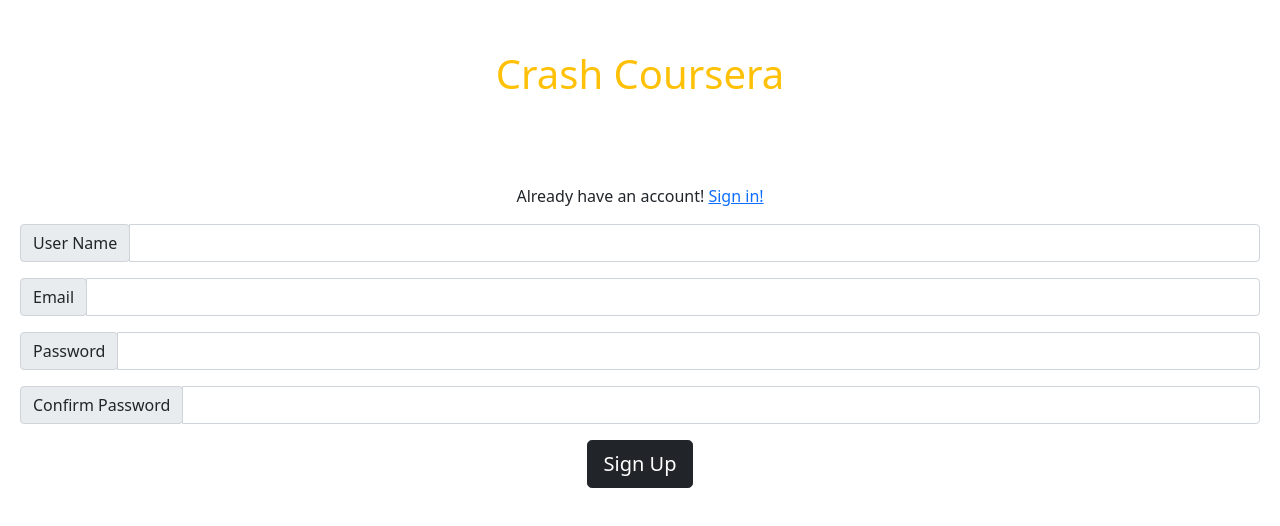
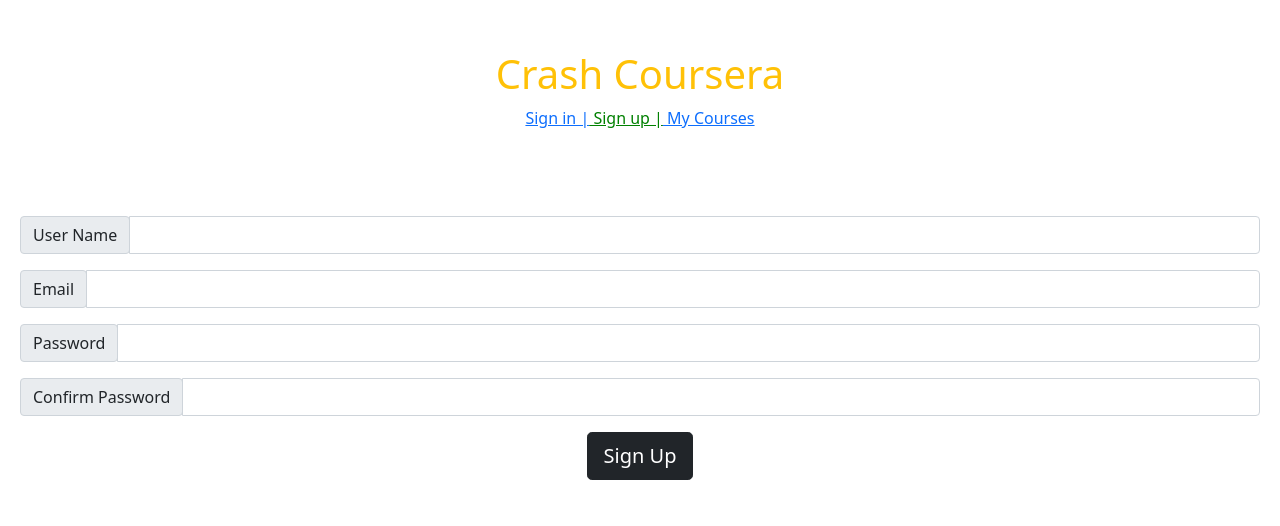
Before and after one commit to saimaAnis21/CoursesApp, a React (Create React App) app: page /signup in a window 1280 px wide. Shown: the top 526 px of the page. Built offline with nearby package versions, Linux system fonts and the light colour scheme.

Commit message:
Fix pg refresh on browsing to new pg

```diff
--- a/src/components/App.js
+++ b/src/components/App.js
@@ -1,5 +1,7 @@
 import React, { useState, useEffect } from 'react';
-import { BrowserRouter, Route } from 'react-router-dom';
+import {
+  BrowserRouter, Route, NavLink,
+} from 'react-router-dom';
 import SignUpForm from '../containers/SignUpForm';
 import SignInForm from '../containers/SignInForm';
 import Course from '../containers/Course';
@@ -23,6 +25,18 @@
     <div>
       <h1 className="mt-50 text-decoration-underlin text-warning text-center">Crash Coursera</h1>
       <BrowserRouter>
+        <div className="txt-align">
+          <NavLink className="navbar-item" activeClassName="active-link" to="/signin">
+            Sign in |
+          </NavLink>
+          <NavLink className="navbar-item" activeClassName="active-link" to="/signup">
+          &nbsp;Sign up |
+          </NavLink>
+          <NavLink className="navbar-item" activeClassName="active-link" to="/my_courses">
+          &nbsp;My Courses
+          </NavLink>
+        </div>
+
         <Route exact path="/" component={signedin ? Course : SignInForm} />
         <Route exact path="/signup" component={SignUpForm} />
         <Route exact path="/signin" component={SignInForm} />
--- a/src/containers/SignInForm.js
+++ b/src/containers/SignInForm.js
@@ -55,11 +55,6 @@
       <p className="text-danger">
         {msgs}
       </p>
-      <p>
-        Don&#39;t have an account!
-        {' '}
-        <a href="/signup">Sign up!</a>
-      </p>
       <form className="">
         <div className="mt-10 mb-10 d-flex flex-column align-items-center mx-auto ">
 
--- a/src/containers/SignUpForm.js
+++ b/src/containers/SignUpForm.js
@@ -59,11 +59,6 @@
       <p className="text-danger">
         {msgs}
       </p>
-      <p>
-        Already have an account!
-        {' '}
-        <a href="/signin">Sign in!</a>
-      </p>
       <form className="">
         <div className="mt-10 mb-10 d-flex flex-column align-items-center mx-auto ">
 
--- a/src/styles.css
+++ b/src/styles.css
@@ -33,3 +33,11 @@
 .wide-50 {
   width: 400px;
 }
+
+.active-link {
+  color: green;
+}
+
+.hidden{
+  display:inline
+}
```
